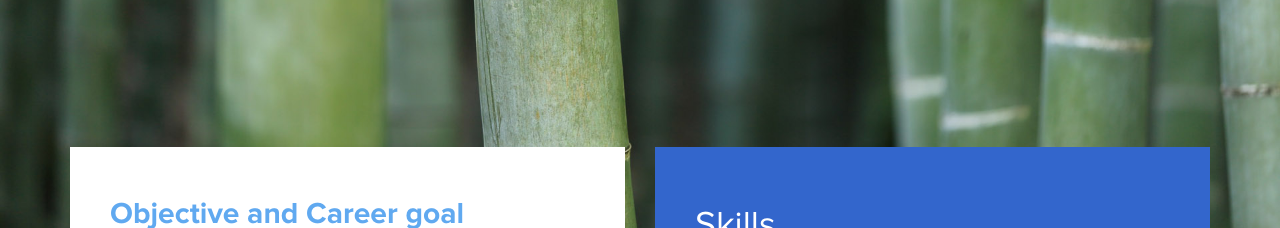
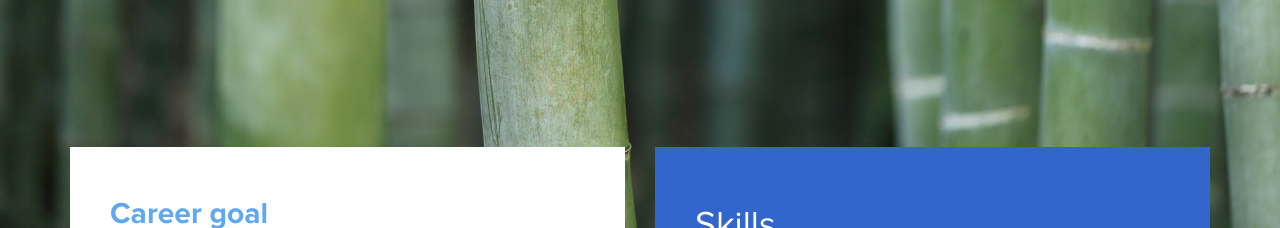
Before and after one commit to GopiKumaresan/GopiKumaresan.github.io, a plain HTML site: page index.html in a window 1280 px wide. Shown: the part 572-800 px from the top of the page. Drawn offline with Linux system fonts and the light colour scheme.

Commit message:
Update index.html
Objective and career goal overlap

```diff
--- a/index.html
+++ b/index.html
@@ -44,7 +44,7 @@ http://www.templatemo.com/tm-467-easy-profile
 	<div class="row">
 		<div class="col-md-6 col-sm-12">
 			<div class="about">
-				<h3 class="accent">Objective and Career goal</h3>
+				<h3 class="accent">Career goal</h3>
 				<h2></h2>
 				<p>Seeking a challenging and rewarding opportunity with an organization of repute which recognizes my true potential and effectively nurtures my excellent technical skills in IT industry Software.</p>
 			</div>
```
